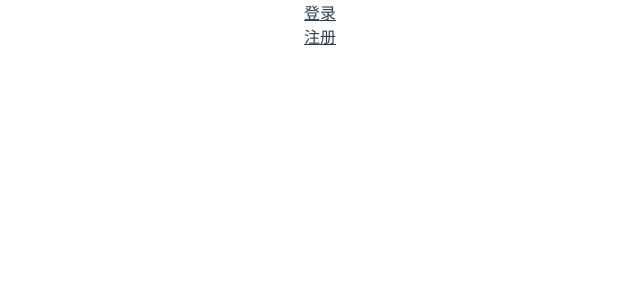
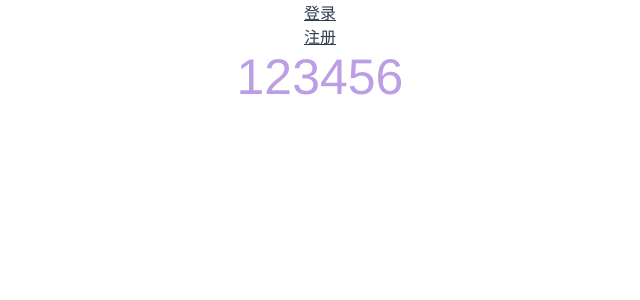
Before and after one commit to jasonjanny/news-development, a Vue app: page / in a window 1280 px wide. Shown: the top 300 px of the page, without its empty margins (320-960 px from the left). Built offline with nearby package versions, Linux system fonts and the light colour scheme; a small style sheet from the web is missing.

Commit message:
引入字体图标

```diff
--- a/src/App.vue
+++ b/src/App.vue
@@ -1,10 +1,14 @@
 <template>
   <div id="app">
     <router-view />
+    <!-- 使用字体图标 -->
+    <span class="iconfont iconwode">123456</span>
   </div>
 </template>
 
 <style lang="less">
+/* 在 style 当中引入字体图标文件 */
+@import url("http://at.alicdn.com/t/font_1426139_h6vn3jbl5q.css");
 #app {
   font-family: Avenir, Helvetica, Arial, sans-serif;
   -webkit-font-smoothing: antialiased;
@@ -31,4 +35,10 @@ li,
 ol {
   list-style: none;
 }
+
+// 设置字体图标样式
+.iconwode {
+  font-size: 50px;
+  color: #bc9ee5;
+}
 </style>
```
